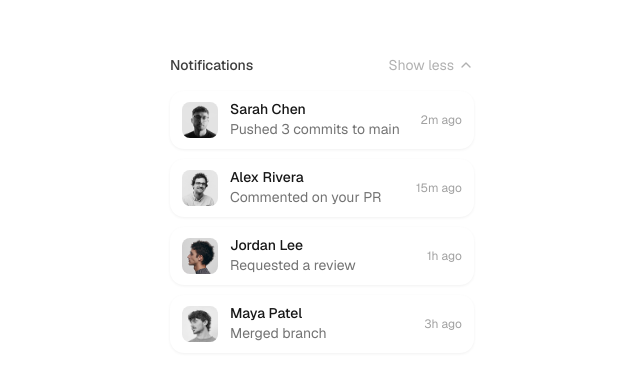
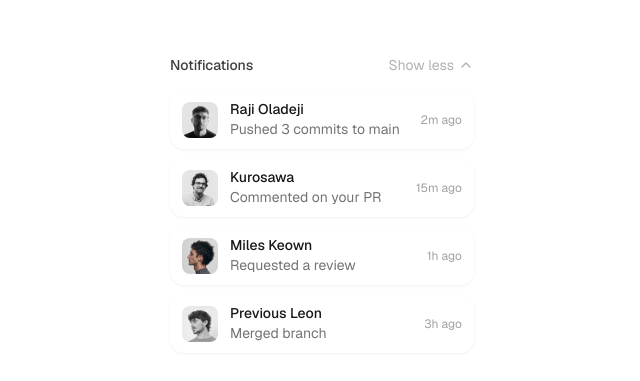
Before and after one commit to Oladejiraji/interactions-explorations, a Next.js app: page /panel in a window 1280 px wide. Shown: the part 197-578 px from the top of the page, without its empty margins (318-958 px from the left). Built offline with nearby package versions, Linux system fonts and the light colour scheme.

Commit message:
fix sizing issue

```diff
--- a/src/app/panel/page.tsx
+++ b/src/app/panel/page.tsx
@@ -14,28 +14,28 @@ import {
 const initialNotifications = [
   {
     id: 1,
-    name: "Sarah Chen",
+    name: "Raji Oladeji",
     message: "Pushed 3 commits to main",
     time: "2m ago",
     image: PanelImage1,
   },
   {
     id: 2,
-    name: "Alex Rivera",
+    name: "Kurosawa",
     message: "Commented on your PR ",
     time: "15m ago",
     image: PanelImage2,
   },
   {
     id: 3,
-    name: "Jordan Lee",
+    name: "Miles Keown",
     message: "Requested a review ",
     time: "1h ago",
     image: PanelImage3,
   },
   {
     id: 4,
-    name: "Maya Patel",
+    name: "Previous Leon",
     message: "Merged branch ",
     time: "3h ago",
     image: PanelImage4,
```
